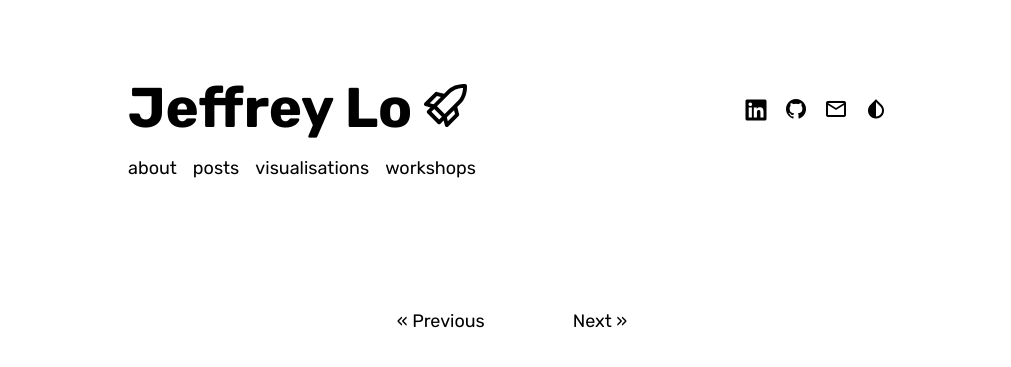
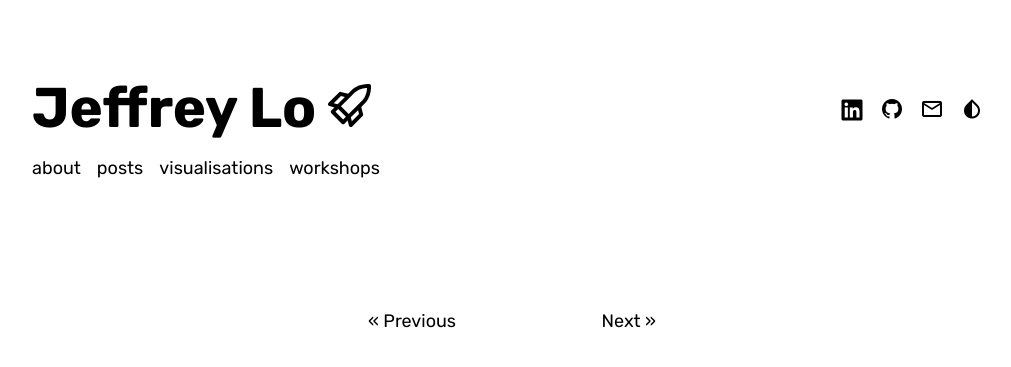
Before and after one commit to jeffreycklo/jeffreycklo.github.io, a Jekyll site: the page built from index.html, in a window 1280 px wide. Shown: the top 367 px of the page, without its empty margins (128-1139 px from the left). Built offline with Jekyll 4.4.1, drawn with Linux system fonts in a browser that asks for light colours; nearby versions of some CDN libraries; some web fonts are replaced; the list of posts is cut into pages by our own code.

Commit message:
Increase website width

```diff
--- a/_sass/_base.scss
+++ b/_sass/_base.scss
@@ -22,7 +22,7 @@ body {
       margin-bottom: 8em;
       }
 .wrapper {
-    max-width: 48rem;
+    max-width: 60rem;
     margin: 4rem auto 4rem auto;
 }
 
```
